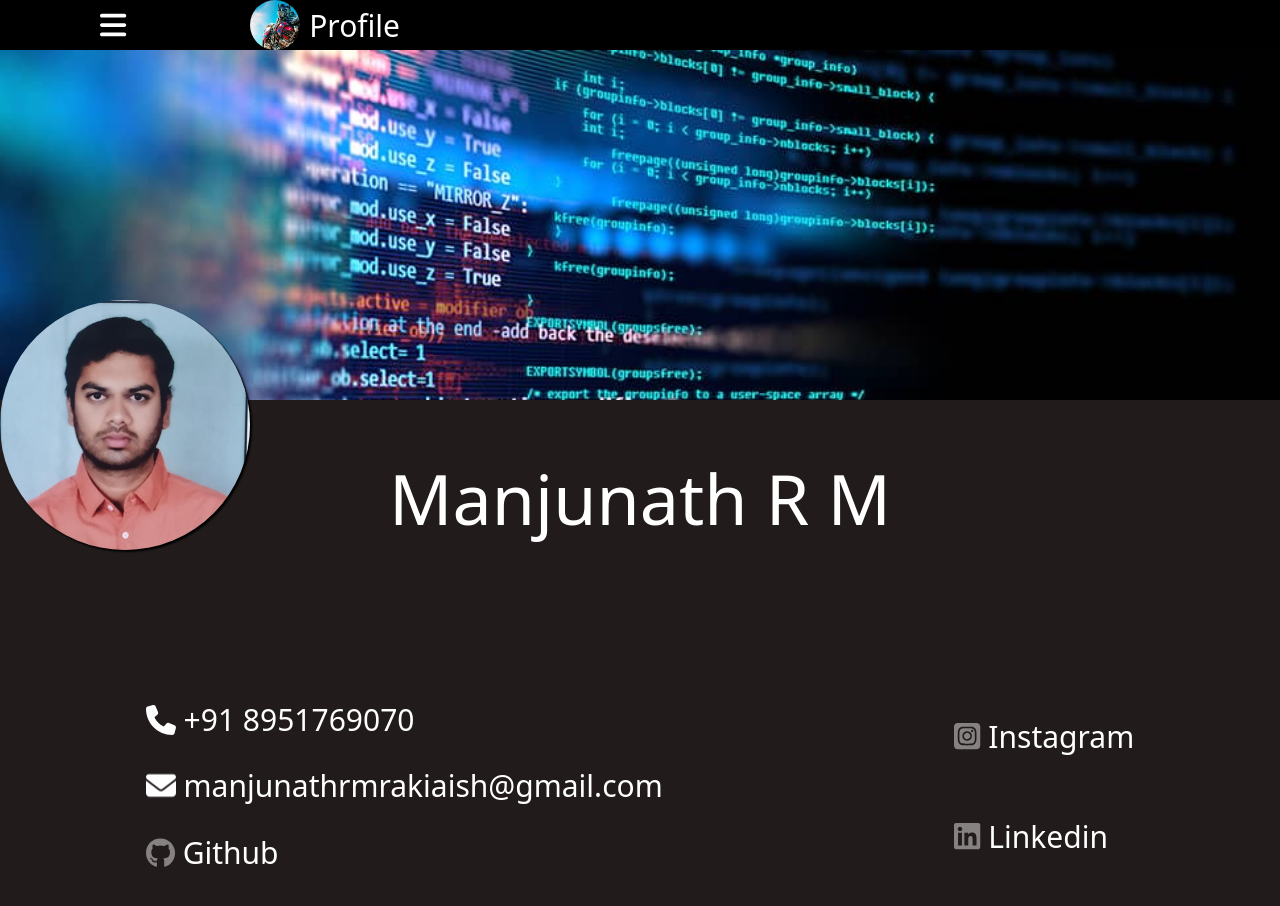
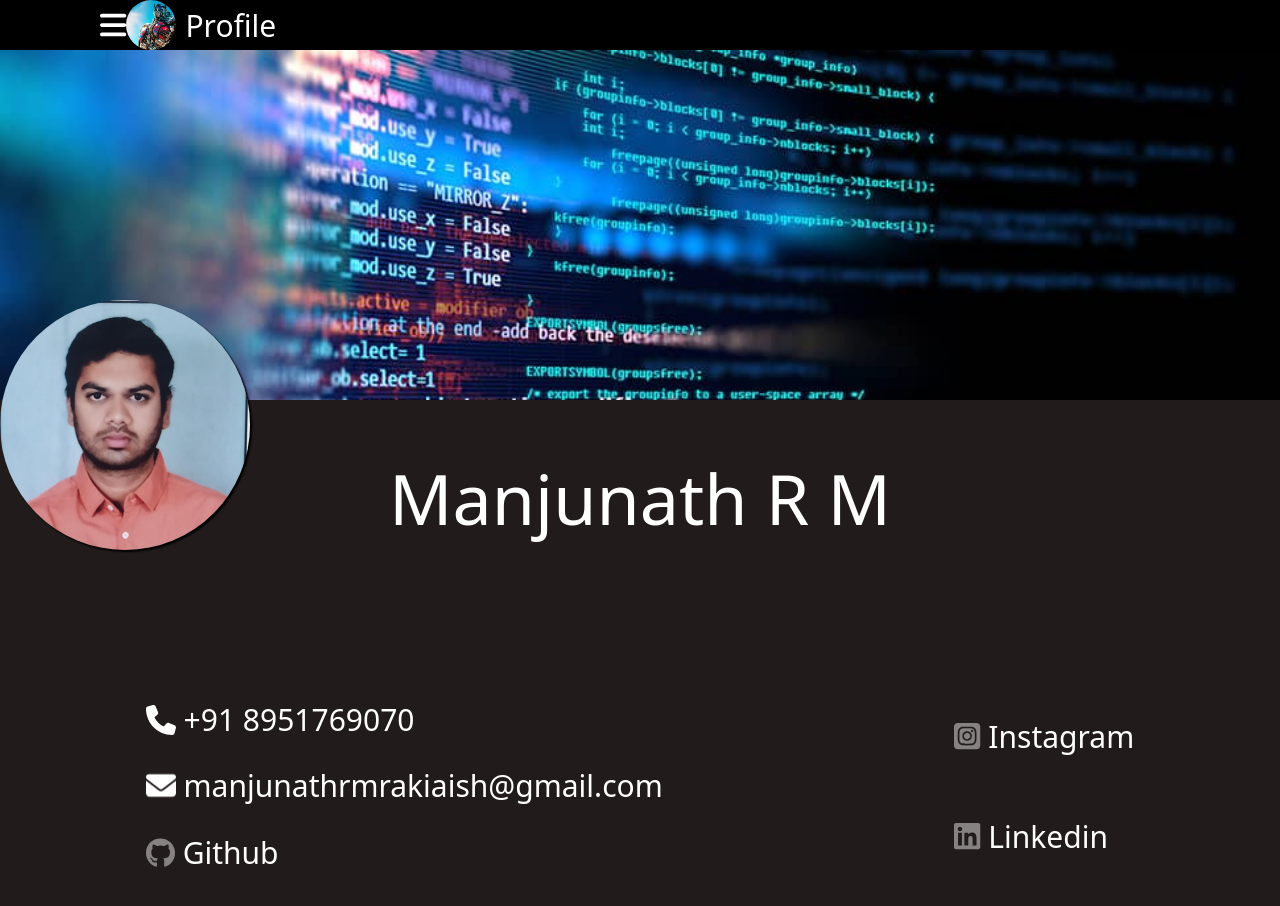
Before and after one commit to prime00125/Portfoilo, a React (Create React App) app: page / in a window 1280 px wide. Shown: the top 906 px of the page. Built offline with nearby package versions, Linux system fonts and the light colour scheme.

Commit message:
Update Navbar.js

```diff
--- a/src/Component/Navbar.js
+++ b/src/Component/Navbar.js
@@ -13,9 +13,9 @@ function Navbar() {
   return (
     <div>
       <nav>
-    <section>
+    <span>
     <FontAwesomeIcon icon={faBars} onClick={()=>Setisopen(true)}/>
-    </section>
+    </span>
         <section>
       <div className='logo' onClick={()=>Setisopen(true)}></div>
         <span onClick={()=>Setisopen(true)} className='prof'>Profile</span>
```
